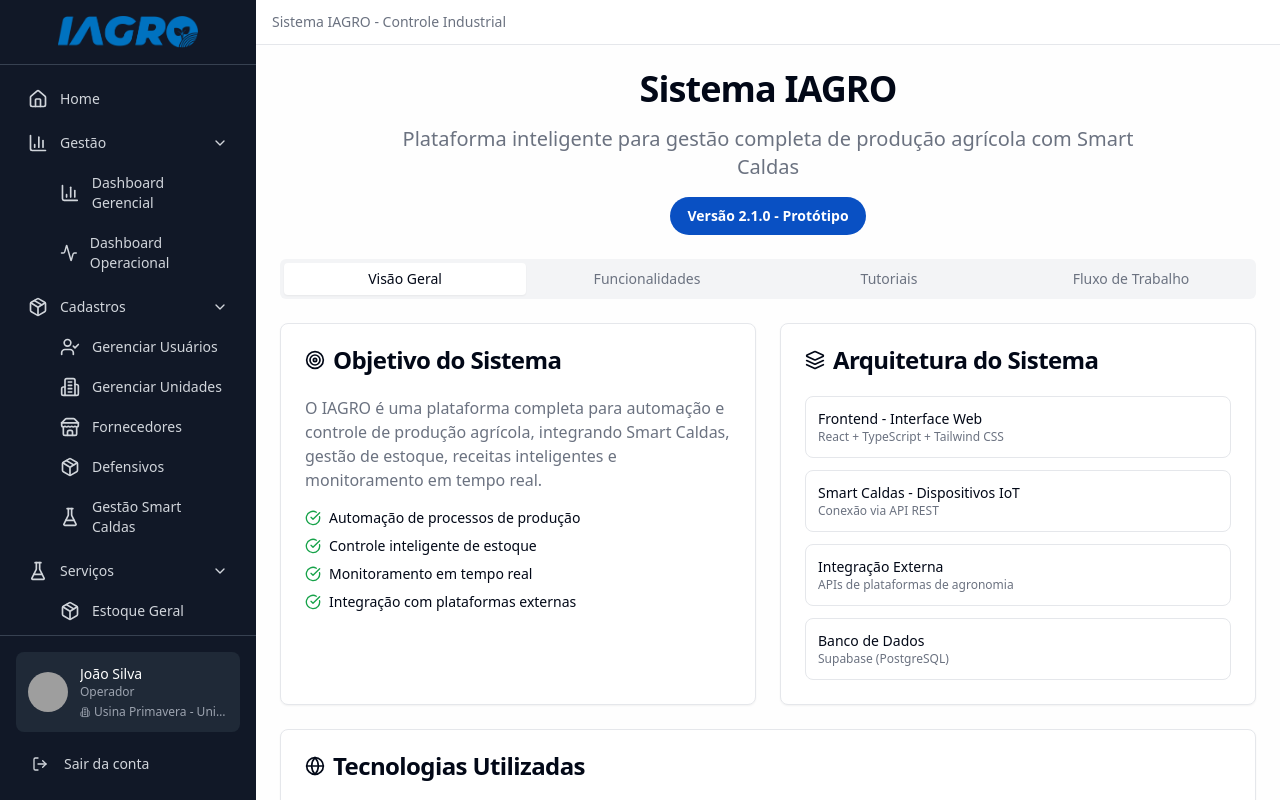
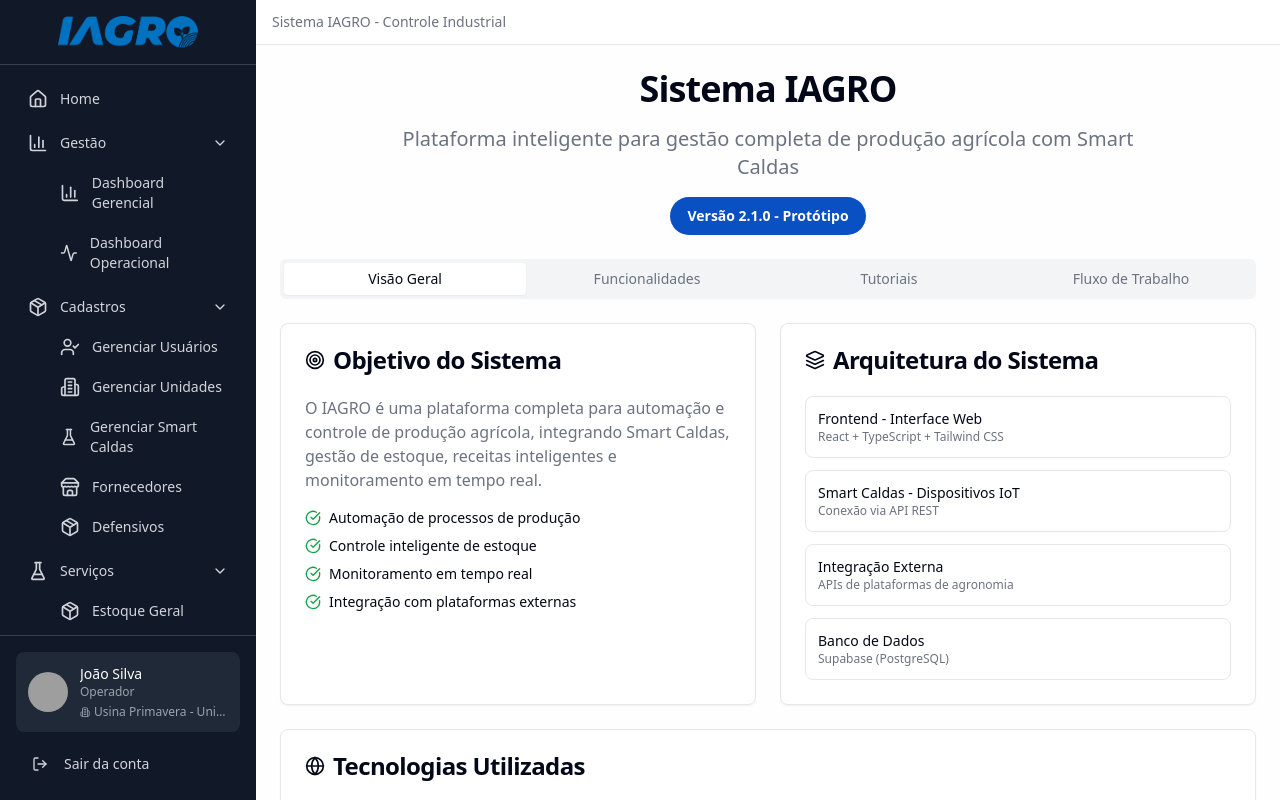
Before and after one commit to kroonus2/iagro-flow, a React (Vite) app: page /sobre in a window 1280 px wide. Built offline with nearby package versions, Linux system fonts and the light colour scheme; grey boxes are pictures that could not be loaded.

Commit message:
refactor: Update route and sidebar item for Smart Caldas management

```diff
--- a/src/App.tsx
+++ b/src/App.tsx
@@ -60,11 +60,11 @@ const App = () => (
                 path="/gerenciamento-unidades"
                 element={<GerenciamentoUnidades />}
               />
-              <Route path="/fornecedores" element={<Fornecedores />} />
               <Route
-                path="/gestao-smart-caldas"
+                path="/gerenciamento-smart-caldas"
                 element={<GestaoSmartCaldas />}
               />
+              <Route path="/fornecedores" element={<Fornecedores />} />
               <Route path="/cargas" element={<Cargas />} />
               <Route
                 path="/importacao-receitas"
--- a/src/components/Sidebar.tsx
+++ b/src/components/Sidebar.tsx
@@ -67,14 +67,13 @@ const menuItems: MenuItem[] = [
         icon: Building2,
         path: "/gerenciamento-unidades",
       },
+      {
+        title: "Gerenciar Smart Caldas",
+        icon: FlaskConical,
+        path: "/gerenciamento-smart-caldas",
+      },
       { title: "Fornecedores", icon: Store, path: "/fornecedores" },
       { title: "Defensivos", icon: Package, path: "/defensivos" },
-
-      {
-        title: "Gestão Smart Caldas",
-        icon: FlaskConical,
-        path: "/gestao-smart-caldas",
-      },
     ],
   },
   {
```
